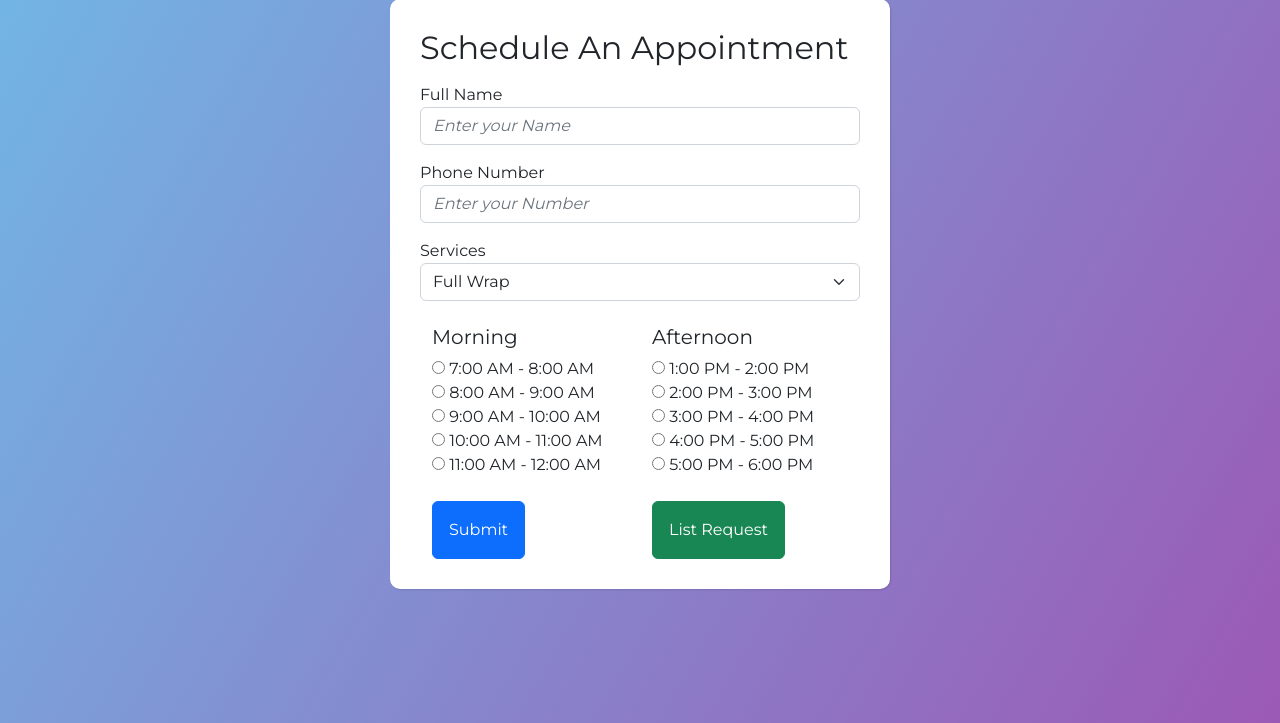
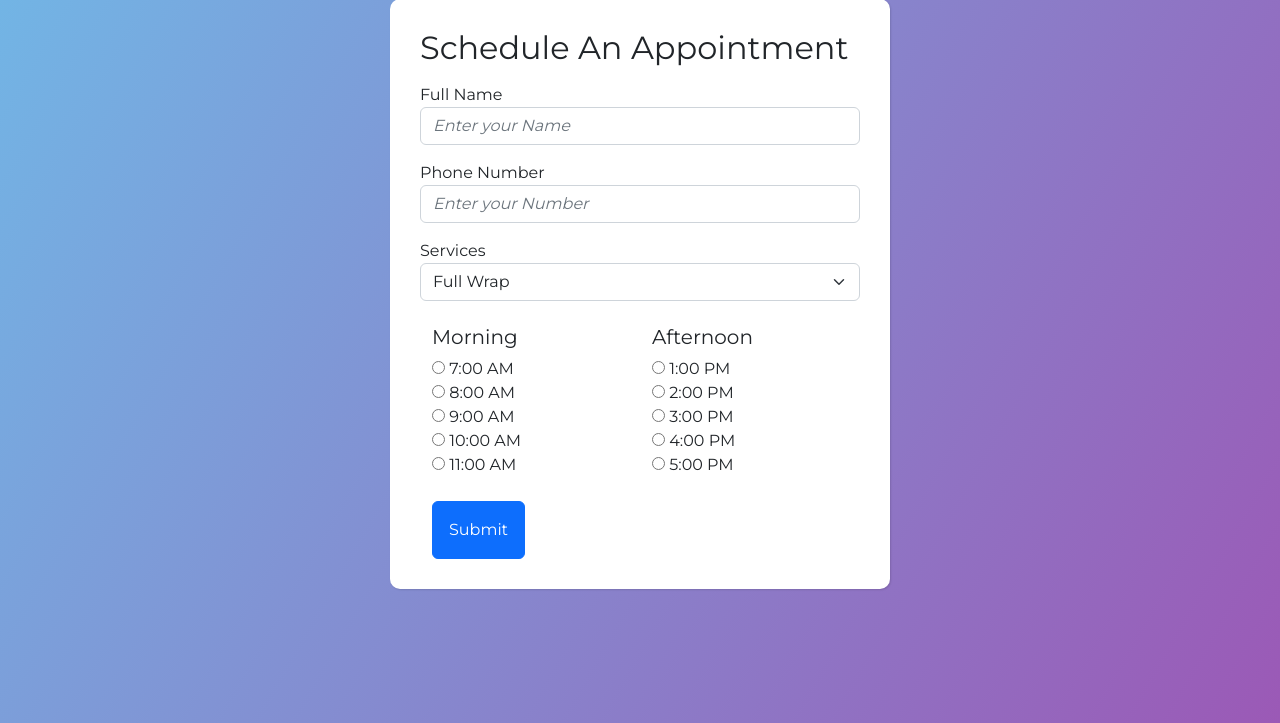
Before and after one commit to deuzdelacruz20/arg, a PHP site: page /php/form1hr.php in a window 1280 px wide. Shown: the part 77-800 px from the top of the page. Run offline with PHP 8.4, Linux system fonts and the light colour scheme.

Commit message:
removed button

```diff
--- a/php/form1hr.php
+++ b/php/form1hr.php
@@ -71,7 +71,7 @@ if(isset($_POST['submit'])){
                                             value="7AM"
                                             id="7AM"
                                         />
-                                        7:00 AM - 8:00 AM
+                                        7:00 AM
                                     </label>
                                 </div>
 
@@ -84,7 +84,7 @@ if(isset($_POST['submit'])){
                                             value="8AM"
                                             id="8AM"
                                         />
-                                        8:00 AM - 9:00 AM
+                                        8:00 AM
                                     </label>
                                 </div>
 
@@ -97,7 +97,7 @@ if(isset($_POST['submit'])){
                                             value="9AM"
                                             id="9AM"
                                         />
-                                        9:00 AM - 10:00 AM
+                                        9:00 AM
                                     </label>
                                 </div>
 
@@ -110,7 +110,7 @@ if(isset($_POST['submit'])){
                                             value="10AM"
                                             id="10AM"
                                         />
-                                        10:00 AM - 11:00 AM
+                                        10:00 AM
                                     </label>
                                 </div>
 
@@ -123,7 +123,7 @@ if(isset($_POST['submit'])){
                                             value="11AM"
                                             id="11AM"
                                         />
-                                        11:00 AM - 12:00 AM
+                                        11:00 AM
                                     </label>
                                 </div>
 
@@ -141,7 +141,7 @@ if(isset($_POST['submit'])){
                                             value="1PM"
                                             id="1PM"
                                         />
-                                        1:00 PM - 2:00 PM
+                                        1:00 PM
                                     </label>
                                 </div>
 
@@ -154,7 +154,7 @@ if(isset($_POST['submit'])){
                                             value="2PM"
                                             id="2PM"
                                         />
-                                        2:00 PM - 3:00 PM
+                                        2:00 PM
                                     </label>
                                 </div>
 
@@ -167,7 +167,7 @@ if(isset($_POST['submit'])){
                                             value="3PM"
                                             id="3PM"
                                         />
-                                        3:00 PM - 4:00 PM
+                                        3:00 PM
                                     </label>
                                 </div>
 
@@ -180,7 +180,7 @@ if(isset($_POST['submit'])){
                                             value="4PM"
                                             id="4PM"
                                         />
-                                        4:00 PM - 5:00 PM
+                                        4:00 PM
                                     </label>
                                 </div>
 
@@ -193,7 +193,7 @@ if(isset($_POST['submit'])){
                                             value="5PM"
                                             id="5PM"
                                         />
-                                        5:00 PM - 6:00 PM
+                                        5:00 PM
                                     </label>
                                 </div>
                             </div>
@@ -201,18 +201,9 @@ if(isset($_POST['submit'])){
                     </div>
                         <!-- button -->
                     <div class="container mt-4">
-                        <div class="row">
-                            <div class="col">
-                                <form >
-                                    <button type="submit" class="btn btn-primary p-3" name="submit">Submit</button>
-                                </form>
-                            </div>
-                            <div class="col">
-                                <form action="schedules.php" method="post">
-                                    <button type="submit" name="submit" class="btn btn-success p-3">List Request</button>
-                                </form>
-                            </div>
-                        </div>
+                        <form >
+                            <button type="submit" class="btn btn-primary p-3" name="submit">Submit</button>
+                        </form>
                     </div>
             </form>
         </div>
```
